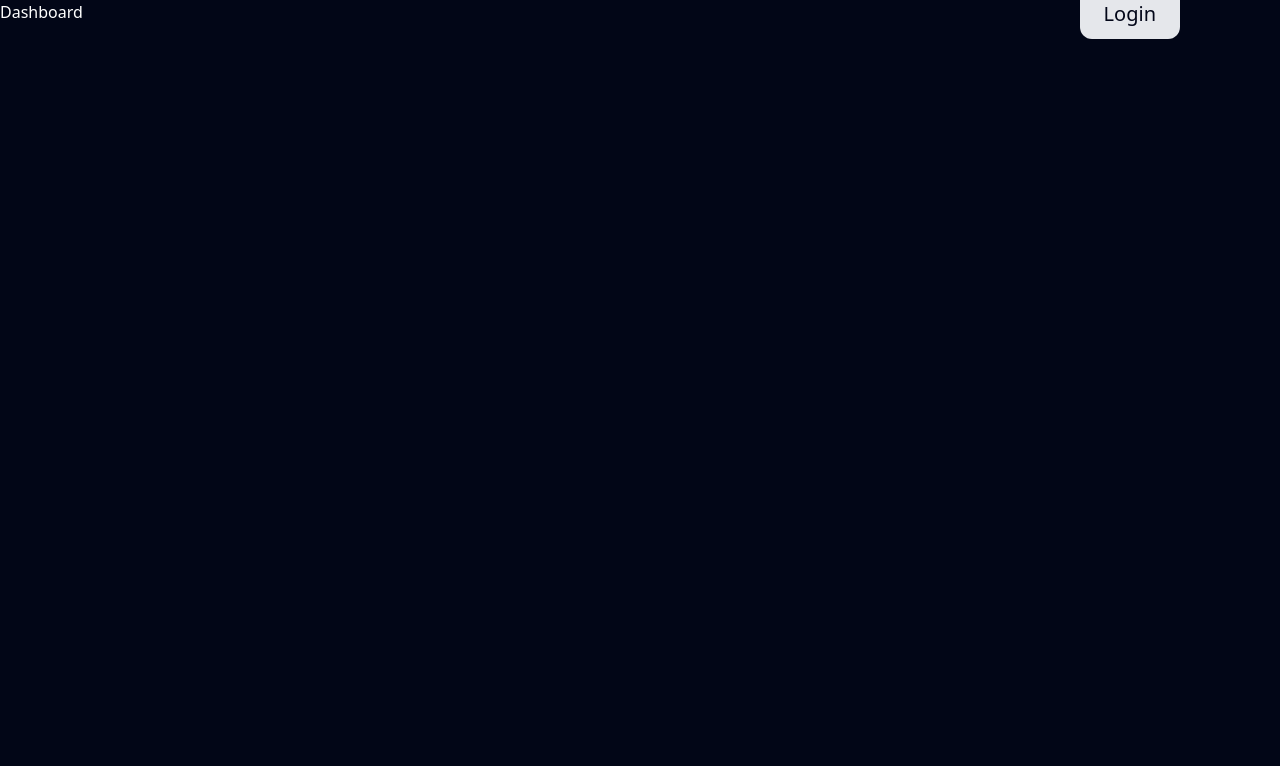
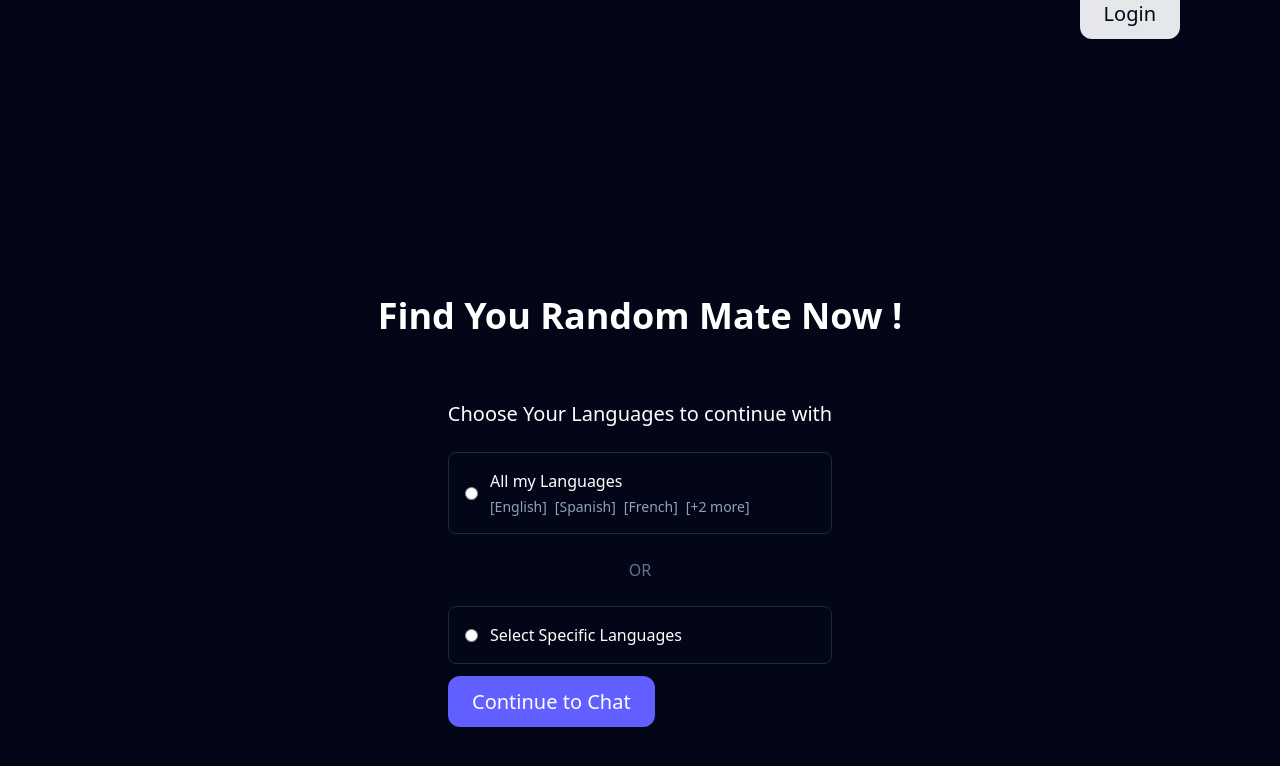
Before and after one commit to PiyuSX/codemate, a Next.js app in the folder frontend/: page /dashboard in a window 1280 px wide. Shown: the top 766 px of the page. Built offline with nearby package versions, Linux system fonts and the light colour scheme.

Commit message:
Add language selection feature to dashboard page

```diff
--- a/frontend/app/dashboard/page.js
+++ b/frontend/app/dashboard/page.js
@@ -1,7 +1,118 @@
+"use client";
+
+import useUserStorage from "@/store/useUserStorage";
+import Link from "next/link";
+import { useState } from "react";
+import Button from "@/components/Button";
+
+export default function page() {
+  // const { user } = useUserStorage()
+
+  const user = {
+    languages: ["English", "Spanish", "French", "German", "Italian"],
+  };
+
+  const [selectedLanguages, setSelectedLanguages] = useState([]);
+  const [showSpecificLanguages, setShowSpecificLanguages] = useState(false);
+
+  return (
+    <div className="flex flex-col items-center py-2 mt-72">
+      <h1 className="text-4xl font-semibold mb-16">
+        Find You Random Mate Now !
+      </h1>
+
+      <h2 className="text-xl mb-6">Choose Your Languages to continue with</h2>
+
+      {user.languages.length == 0 ? (
+        <>
+          <p>No Languages In your Profile</p>
+
+          <p>
+            Please add your languages before continuing!{" "}
+            <Link
+              href="/settings/profile"
+              className="text-indigo-500 hover:text-indigo-600"
+            >
+              Click here
+            </Link>
+          </p>
+        </>
+      ) : (
+        <form className="w-96">
+          <label
+            className="flex items-center gap-3 border border-slate-800 rounded-lg p-4 cursor-pointer hover:bg-slate-900"
+          >
+            <input  className="cursor-pointer " type="radio" name="language" />
+
+            <div>
+              <p className="font-medium">All my Languages</p>
+
+              <div className="mt-1 flex gap-2 flex-wrap text-sm text-slate-400">
+                {user.languages.slice(0, 3).map((language) => (
+                  <span key={language}>[{language}]</span>
+                ))}
+
+                {user.languages.length > 3 && (
+                  <span>[+{user.languages.length - 3} more]</span>
+                )}
+              </div>
+            </div>
+          </label>
+
+          <p className="text-center my-6 text-slate-500">OR</p>
+
+            <label
+            className="flex items-center gap-3 border border-slate-800 rounded-lg p-4 cursor-pointer hover:bg-slate-900"
+
+          >
+
+            <input className="cursor-pointer " type="radio" name="language" onClick={() => setShowSpecificLanguages(!showSpecificLanguages)} />
+            Select Specific Languages
+            </label>
+
+            {showSpecificLanguages &&
+           <div className="flex flex-col gap-2">
+            {user.languages.map((language) => (
+
+              <label
+                key={language}
+                className={`flex items-center gap-3 border rounded-lg p-3 cursor-pointer ${
+                  selectedLanguages.includes(language)
+                    ? "border-indigo-500 bg-indigo-500/10"
+                    : "border-slate-800 hover:bg-slate-900"
+                }`}
+              >
+                <input
+                  type="checkbox"
+                  checked={selectedLanguages.includes(language)}
+                  onChange={() => {
+                    setSelectedLanguages((prev) =>
+                      prev.includes(language)
+                        ? prev.filter((lang) => lang !== language)
+                        : [...prev, language],
+                    );
+                  }}
+                />
+
+                {language}
+              </label>
+
+            ))}
+          </div>
+
+            }
 
 
-export default function page() {
-    return (
-        <h1>Dashboard</h1>
-    )
+          <div className="mt-6">
+            <Button
+              type="submit"
+              text="Continue to Chat"
+              link="/settings/profile"
+              primary
+            />
+          </div>
+        </form>
+      )}
+    </div>
+  );
 }
```
